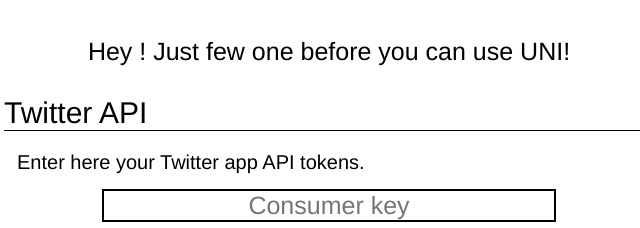
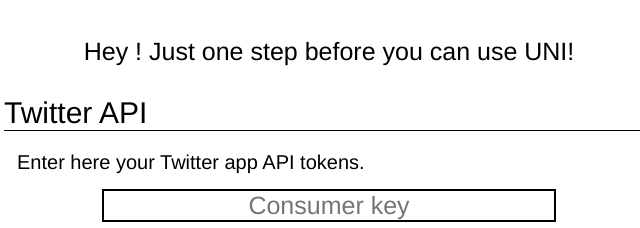
Before and after one commit to UniTwit/uni.js, a plain HTML site: page public/pages/install.html in a window 1280 px wide. Shown: the part 293-521 px from the top of the page, 311-951 px from the left. Drawn offline with Linux system fonts and the light colour scheme; files that its build step writes are made by us from their sources; files whose address does not match are found by name.

Commit message:
Ahaha, tired.

```diff
--- a/public/pages/install.html
+++ b/public/pages/install.html
@@ -9,7 +9,7 @@
 <body>
 	<section>
 		<img src="img/uni_f370x210.png" alt="UNI"/>
-		<h3>Hey ! Just few one before you can use UNI!</h3>
+		<h3>Hey ! Just one step before you can use UNI!</h3>
 
 		<article>
 			<h2>Twitter API</h2>
```
